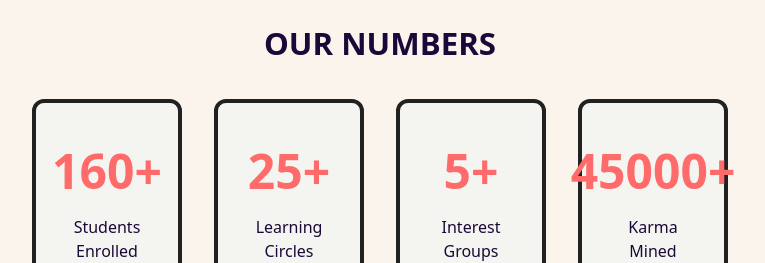
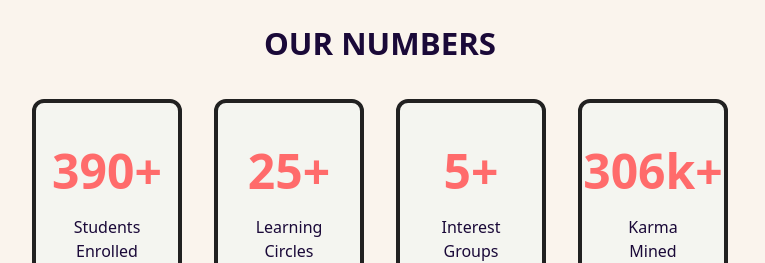
Before and after one commit to AadhilPaul/mulearn-sngce, a React (Vite) app: page / in a window 1280 px wide. Shown: the part 2740-3003 px from the top of the page, without its empty margins (260-1025 px from the left). Built offline with nearby package versions, Linux system fonts and the light colour scheme.

Commit message:
statistics updated

```diff
--- a/src/sections/NumbersSection.jsx
+++ b/src/sections/NumbersSection.jsx
@@ -8,10 +8,10 @@ export const NumbersSection = () => {
   const [hoveredIndex, setHoveredIndex] = useState(null);
 
   const numbers = [
-    { number: 160, title: "Students Enrolled", color: "var(--danger)" },
+    { number: 390, title: "Students Enrolled", color: "var(--danger)" },
     { number: 25, title: "Learning Circles", color: "var(--info)" },
     { number: 5, title: "Interest Groups", color: "var(--success)" },
-    { number: 45000, title: "Karma Mined", color: "var(--warning)" },
+    { number: "306k", title: "Karma Mined", color: "var(--warning)" },
   ];
 
   return (
```
